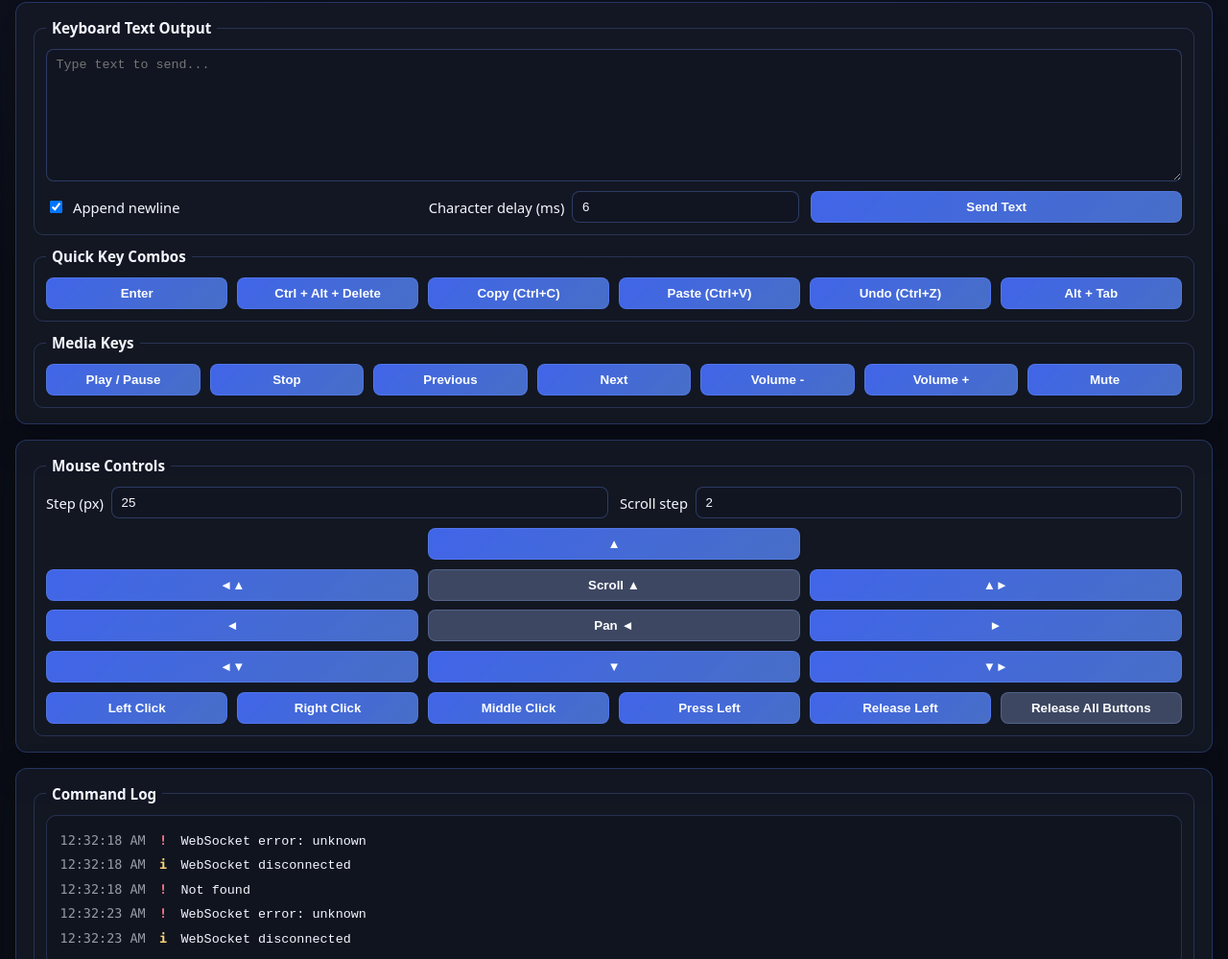
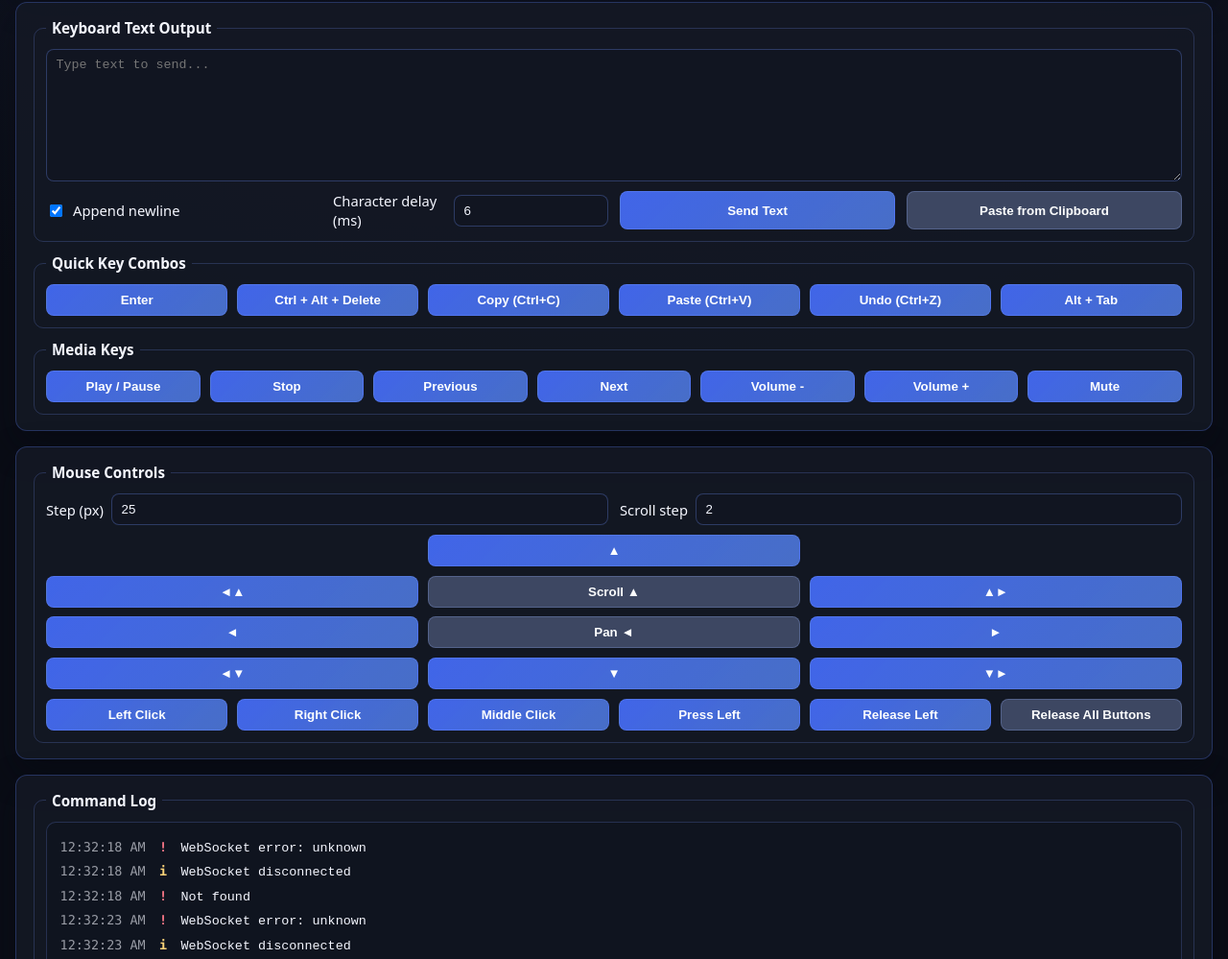
Before and after one commit to serbyxp/ble, a plain HTML site: page web/static/index.html in a window 1280 px wide. Shown: the part 972-1971 px from the top of the page at 96% size. Drawn offline with Linux system fonts and the light colour scheme; no server answers.

Commit message:
index fix

```diff
--- a/web/static/index.html
+++ b/web/static/index.html
@@ -350,6 +350,7 @@
         <label><input type="checkbox" id="text-newline" checked /> Append newline</label>
         <label>Character delay (ms) <input type="number" id="text-delay" value="6" min="0" max="1000" /></label>
         <button type="button" id="text-send">Send Text</button>
+        <button type="button" id="paste-clipboard" class="secondary">Paste from Clipboard</button>
       </div>
     </fieldset>
 
```
